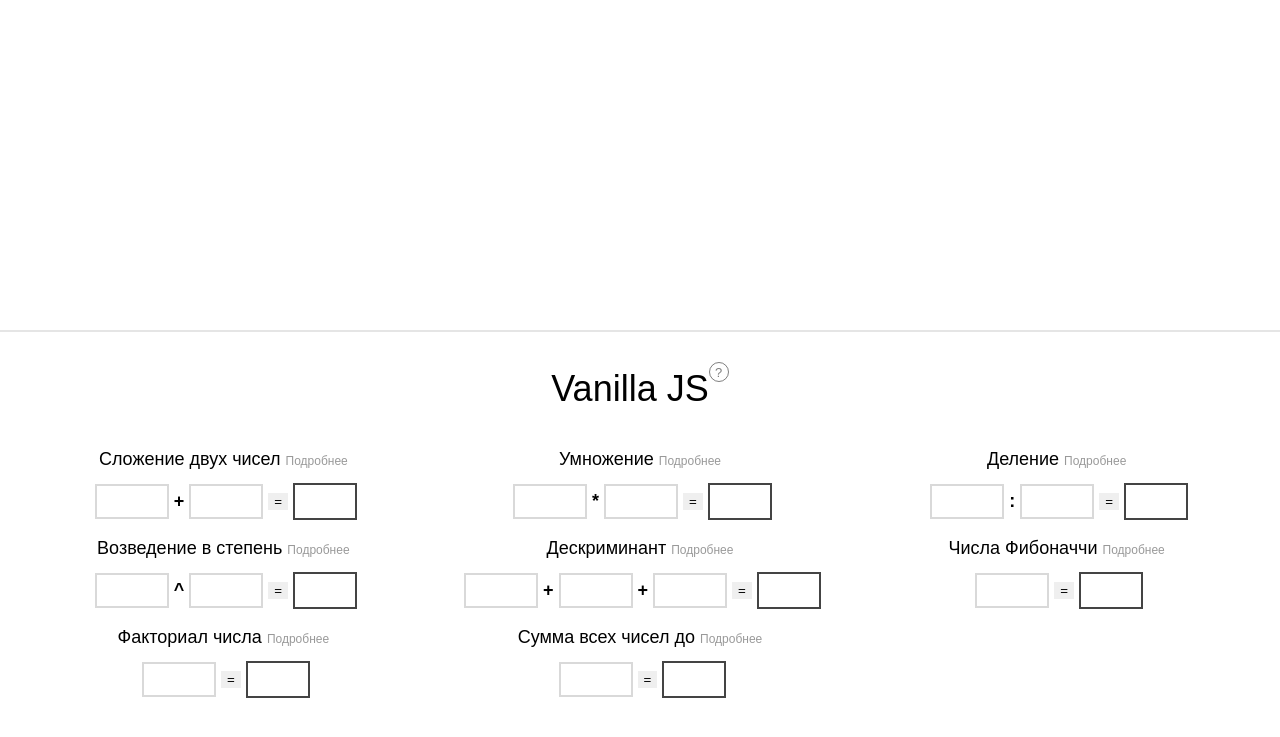
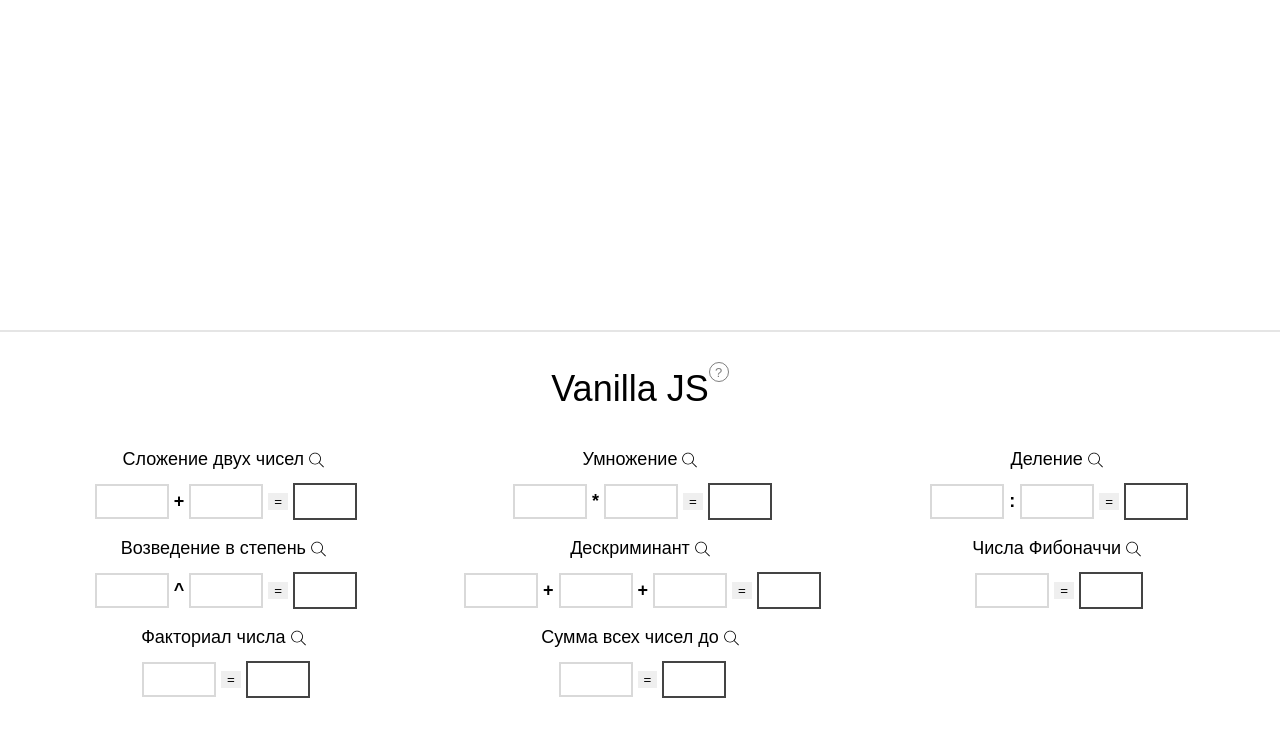
Before and after one commit to dedstroyer/devianllert.github.io, a website: page src/training.html in a window 1280 px wide. Shown: the part 468-1205 px from the top of the page. Drawn offline with Linux system fonts and the light colour scheme; a web font is replaced by a local one.

```diff
--- a/src/css/tranining/_training.sass
+++ b/src/css/tranining/_training.sass
@@ -86,8 +86,14 @@
   flex-direction: column
   align-items: center
 .hint
+  display: -webkit-flex
+  display: -ms-flex
+  display: flex
+  height: 20px
+  width: 15px
   font-size: 12px
   color: #999
+  margin-left: 5px
   cursor: pointer
 
 .block-hint
@@ -100,6 +106,10 @@
   display: block
 
 .block-title
+  display: -webkit-flex
+  display: -ms-flex
+  display: flex
+  align-items: center
   font-size: 18px
   text-align: center
 
--- a/src/js/main.js
+++ b/src/js/main.js
@@ -228,7 +228,7 @@
       console.log('Длина строки ' + str.length + ' символов, стоит ограничение в ' + maxlength + ' символов');
 
       if (str.length > maxlength) {
-        console.log(str.slice(0, (maxlength - 3)) + '...')
+        console.log(str.slice(0, (maxlength - 3)) + '...') // Возвращает строку от 0 символа, до (maxlength -3)
       }
 
     }
@@ -297,7 +297,7 @@
 
     allSalary(salary);
 
-    // ВЫчисляем макс зарплату
+    // Вычисляем макс зарплату
 
     function maxSalary(objectName) {
       let max = 0,
@@ -322,6 +322,36 @@
 
     maxSalary(salary);
 
+    // Код с codewars
+    // function solution(number){
+    //   let step = 0;
+    //
+    //   for(let i = 0; i < number; i++) {
+    //
+    //     if ((i % 3) == 0 || (i % 5) == 0){
+    //       step += i;
+    //       )
+    //     }
+    //
+    //   }
+    // }
 
+    // Массивы
 
+    let fruits = ['Яблоко', 'Груша', 'Арбуз', 'Апельсин'],
+        fruitsLength = fruits.length; // 4
+
+    // Массив с рандомными значениями до 10
+    function randomMassive(length) {
+      let massive = [];
+
+      for (let i = 0; i < length; i++) {
+          let randomNum = Math.floor(Math.random() * 10);
+          massive.push(randomNum);
+      }
+
+      console.log(massive);
+    }
+
+    randomMassive(3);
 };
--- a/src/training.html
+++ b/src/training.html
@@ -93,7 +93,7 @@
 
             <div class="train sum">
 
-                <p class="block-title">Сложение двух чисел <span class="hint">Подробнее</span></p>
+                <p class="block-title">Сложение двух чисел <span class="hint"><img src="img/hint.svg" alt=""></span></p>
 
                 <div class="block-level">
 
@@ -113,7 +113,7 @@
 
             <div class="train multi">
 
-                <p class="block-title">Умножение <span class="hint">Подробнее</span></p>
+                <p class="block-title">Умножение <span class="hint"><img src="img/hint.svg" alt=""></span></p>
 
                 <div class="block-level">
 
@@ -133,7 +133,7 @@
 
             <div class="train divis">
 
-                <p class="block-title">Деление <span class="hint">Подробнее</span></p>
+                <p class="block-title">Деление <span class="hint"><img src="img/hint.svg" alt=""></span></p>
 
                 <div class="block-level">
 
@@ -153,7 +153,7 @@
 
             <div class="train pow">
 
-                <p class="block-title">Возведение в степень <span class="hint">Подробнее</span></p>
+                <p class="block-title">Возведение в степень <span class="hint"><img src="img/hint.svg" alt=""></span></p>
 
                 <div class="block-level">
 
@@ -173,7 +173,7 @@
 
             <div class="train discriminant">
 
-                <p class="block-title">Дескриминант <span class="hint">Подробнее</span></p>
+                <p class="block-title">Дескриминант <span class="hint"><img src="img/hint.svg" alt=""></span></p>
 
                 <div class="block-level">
 
@@ -195,7 +195,7 @@
 
             <div class="train fibonacci">
 
-                <p class="block-title">Числа Фибоначчи <span class="hint">Подробнее</span></p>
+                <p class="block-title">Числа Фибоначчи <span class="hint"><img src="img/hint.svg" alt=""></span></p>
 
                 <div class="block-level">
 
@@ -213,7 +213,7 @@
 
             <div class="train factorial">
 
-                <p class="block-title">Факториал числа <span class="hint">Подробнее</span></p>
+                <p class="block-title">Факториал числа <span class="hint"><img src="img/hint.svg" alt=""></span></p>
 
                 <div class="block-level">
 
@@ -231,7 +231,7 @@
 
             <div class="train sum-to">
 
-                <p class="block-title">Сумма всех чисел до <span class="hint">Подробнее</span></p>
+                <p class="block-title">Сумма всех чисел до <span class="hint"><img src="img/hint.svg" alt=""></span></p>
 
                 <div class="block-level">
 
```
Also changed, not shown: src/blocks/training.html (+8 -8 lines), src/css/main.css, src/img/closeBtn.svg (added), src/img/hint.svg (added).
